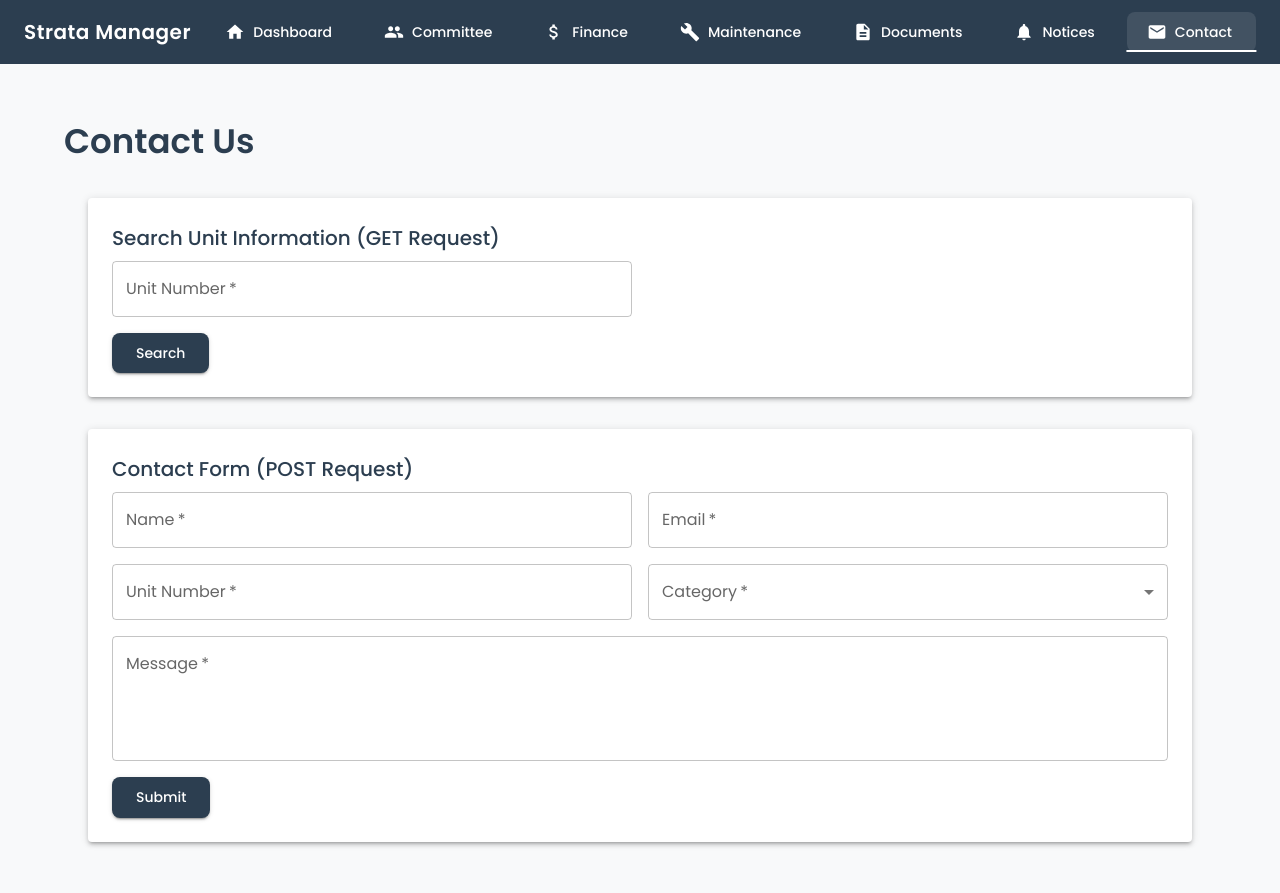
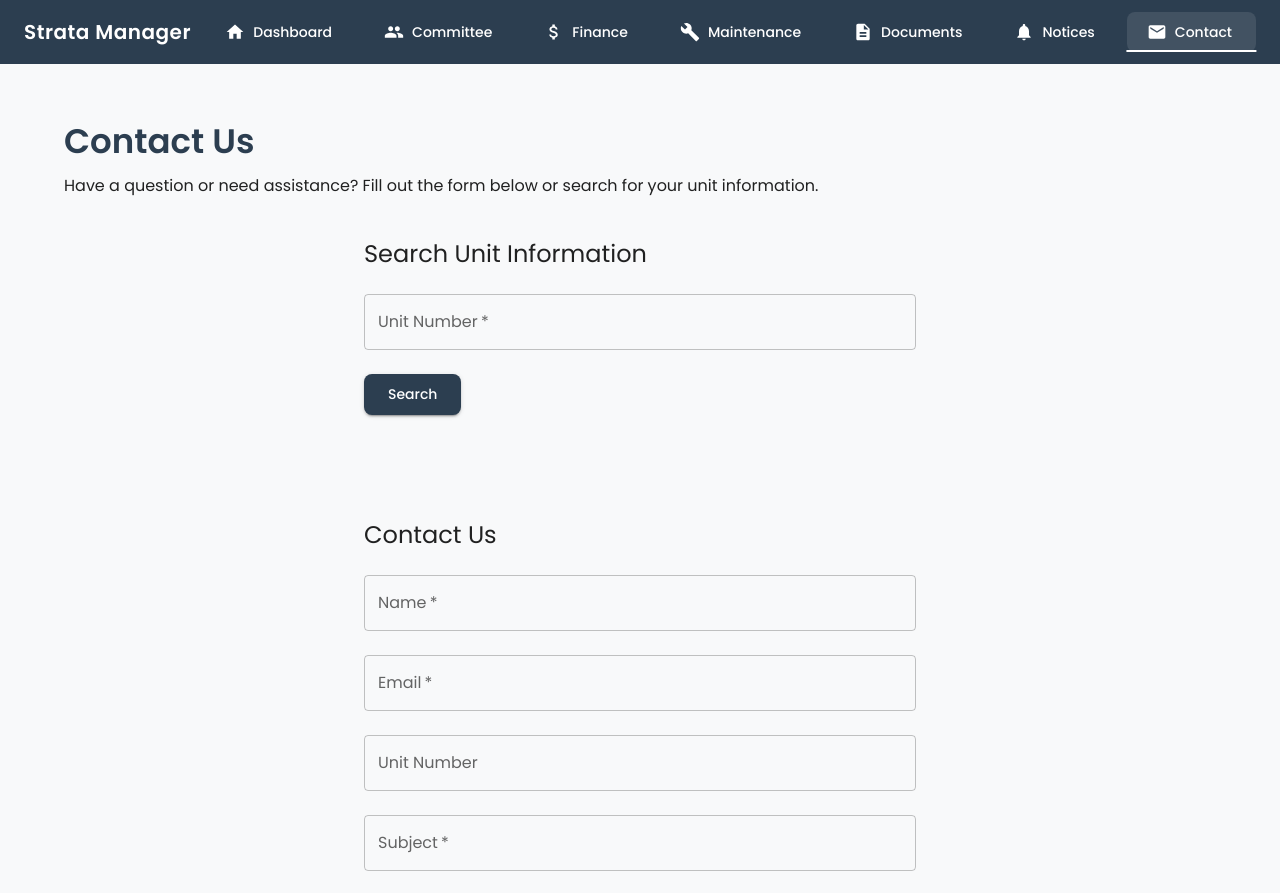
Before and after one commit to IshaanG165/website_project, a React (Vite) app: page /contact in a window 1280 px wide. Shown: the top 893 px of the page. Built offline with nearby package versions, Linux system fonts and the light colour scheme.

Commit message:
Updated Contact Us Form

```diff
--- a/src/components/ContactForm.jsx
+++ b/src/components/ContactForm.jsx
@@ -1,35 +1,25 @@
-import React, { useState, useEffect } from 'react';
+import React, { useState } from 'react';
 import {
   Box,
-  Paper,
   TextField,
   Button,
   Typography,
-  FormControl,
-  InputLabel,
-  Select,
-  MenuItem,
-  Grid,
   Alert,
+  CircularProgress
 } from '@mui/material';
 
-function ContactForm() {
+const ContactForm = () => {
   const [formData, setFormData] = useState({
     name: '',
     email: '',
-    unit: '',
-    category: '',
+    subject: '',
     message: '',
+    unitNumber: ''
   });
+  const [loading, setLoading] = useState(false);
+  const [error, setError] = useState('');
+  const [success, setSuccess] = useState('');
 
-  const [searchParams, setSearchParams] = useState({
-    unitNumber: '',
-  });
-
-  const [submitStatus, setSubmitStatus] = useState(null);
-  const [searchResult, setSearchResult] = useState(null);
-
-  // Handle form input changes
   const handleChange = (e) => {
     const { name, value } = e.target;
     setFormData(prev => ({
@@ -38,101 +28,60 @@ function ContactForm() {
     }));
   };
 
-  // Handle search input changes
-  const handleSearchChange = (e) => {
-    const { name, value } = e.target;
-    setSearchParams(prev => ({
-      ...prev,
-      [name]: value
-    }));
-  };
-
-  // Handle POST request
   const handleSubmit = async (e) => {
     e.preventDefault();
+    setLoading(true);
+    setError('');
+    setSuccess('');
+
     try {
-      // In a real application, this would be your API endpoint
-      const response = await fetch('/api/contact', {
+      const response = await fetch('/api/contact-request', {
         method: 'POST',
         headers: {
-          'Content-Type': 'application/json',
+          'Content-Type': 'application/json'
         },
-        body: JSON.stringify(formData),
+        body: JSON.stringify(formData)
       });
 
-      if (response.ok) {
-        setSubmitStatus({ type: 'success', message: 'Form submitted successfully!' });
-        setFormData({ name: '', email: '', unit: '', category: '', message: '' });
-      } else {
-        setSubmitStatus({ type: 'error', message: 'Failed to submit form.' });
+      const data = await response.json();
+
+      if (!response.ok) {
+        throw new Error(data.message || 'Failed to submit form');
       }
-    } catch (error) {
-      setSubmitStatus({ type: 'error', message: 'Failed to submit form.' });
-    }
-  };
 
-  // Handle GET request
-  const handleSearch = async (e) => {
-    e.preventDefault();
-    try {
-      // In a real application, this would be your API endpoint with query parameters
-      const queryString = new URLSearchParams(searchParams).toString();
-      const response = await fetch(`/api/units?${queryString}`);
-
-      if (response.ok) {
-        const data = await response.json();
-        setSearchResult({ type: 'success', data });
-      } else {
-        setSearchResult({ type: 'error', message: 'Unit not found.' });
-      }
-    } catch (error) {
-      setSearchResult({ type: 'error', message: 'Failed to search unit.' });
+      setSuccess('Your message has been sent successfully!');
+      setFormData({
+        name: '',
+        email: '',
+        subject: '',
+        message: '',
+        unitNumber: ''
+      });
+    } catch (err) {
+      setError(err.message || 'An error occurred while submitting the form');
+    } finally {
+      setLoading(false);
     }
   };
 
   return (
-    <Box sx={{ p: 3 }}>
-      {/* GET Request Form */}
-      <Paper elevation={3} sx={{ p: 3, mb: 4 }}>
-        <Typography variant="h6" gutterBottom>
-          Search Unit Information (GET Request)
+    <Box component="form" onSubmit={handleSubmit} sx={{ maxWidth: 600, mx: 'auto', p: 3 }}>
+      <Typography variant="h5" gutterBottom>
+        Contact Us
       </Typography>
-        <form onSubmit={handleSearch}>
-          <Grid container spacing={2}>
-            <Grid item xs={12} sm={6}>
-              <TextField
-                fullWidth
-                label="Unit Number"
-                name="unitNumber"
-                value={searchParams.unitNumber}
-                onChange={handleSearchChange}
-                required
-              />
-            </Grid>
-            <Grid item xs={12}>
-              <Button type="submit" variant="contained" color="primary">
-                Search
-              </Button>
-            </Grid>
-          </Grid>
-        </form>
-        {searchResult && (
-          <Alert severity={searchResult.type} sx={{ mt: 2 }}>
-            {searchResult.type === 'success'
-              ? `Unit ${searchParams.unitNumber} found!`
-              : searchResult.message}
+
+      {error && (
+        <Alert severity="error" sx={{ mb: 2 }}>
+          {error}
         </Alert>
       )}
-      </Paper>
 
-      {/* POST Request Form */}
-      <Paper elevation={3} sx={{ p: 3 }}>
-        <Typography variant="h6" gutterBottom>
-          Contact Form (POST Request)
-        </Typography>
-        <form onSubmit={handleSubmit}>
-          <Grid container spacing={2}>
-            <Grid item xs={12} sm={6}>
+      {success && (
+        <Alert severity="success" sx={{ mb: 2 }}>
+          {success}
+        </Alert>
+      )}
+
       <TextField
         fullWidth
         label="Name"
@@ -140,9 +89,9 @@ function ContactForm() {
         value={formData.name}
         onChange={handleChange}
         required
+        margin="normal"
       />
-            </Grid>
-            <Grid item xs={12} sm={6}>
+
       <TextField
         fullWidth
         label="Email"
@@ -151,60 +100,51 @@ function ContactForm() {
         value={formData.email}
         onChange={handleChange}
         required
+        margin="normal"
       />
-            </Grid>
-            <Grid item xs={12} sm={6}>
+
       <TextField
         fullWidth
         label="Unit Number"
-                name="unit"
-                value={formData.unit}
+        name="unitNumber"
+        value={formData.unitNumber}
+        onChange={handleChange}
+        margin="normal"
+      />
+
+      <TextField
+        fullWidth
+        label="Subject"
+        name="subject"
+        value={formData.subject}
         onChange={handleChange}
         required
+        margin="normal"
       />
-            </Grid>
-            <Grid item xs={12} sm={6}>
-              <FormControl fullWidth required>
-                <InputLabel>Category</InputLabel>
-                <Select
-                  name="category"
-                  value={formData.category}
-                  onChange={handleChange}
-                  label="Category"
-                >
-                  <MenuItem value="maintenance">Maintenance</MenuItem>
-                  <MenuItem value="complaint">Complaint</MenuItem>
-                  <MenuItem value="general">General Inquiry</MenuItem>
-                </Select>
-              </FormControl>
-            </Grid>
-            <Grid item xs={12}>
+
       <TextField
         fullWidth
         label="Message"
         name="message"
-                multiline
-                rows={4}
         value={formData.message}
         onChange={handleChange}
         required
+        multiline
+        rows={4}
+        margin="normal"
       />
-            </Grid>
-            <Grid item xs={12}>
-              <Button type="submit" variant="contained" color="primary">
-                Submit
+
+      <Button
+        type="submit"
+        variant="contained"
+        color="primary"
+        disabled={loading}
+        sx={{ mt: 2 }}
+      >
+        {loading ? <CircularProgress size={24} /> : 'Submit'}
       </Button>
-            </Grid>
-          </Grid>
-        </form>
-        {submitStatus && (
-          <Alert severity={submitStatus.type} sx={{ mt: 2 }}>
-            {submitStatus.message}
-          </Alert>
-        )}
-      </Paper>
     </Box>
   );
-}
+};
 
 export default ContactForm;
--- /dev/null
+++ b/src/components/UnitSearch.jsx
@@ -0,0 +1,115 @@
+import React, { useState } from 'react';
+import {
+  Box,
+  TextField,
+  Button,
+  Typography,
+  Alert,
+  CircularProgress,
+  Paper,
+  List,
+  ListItem,
+  ListItemText
+} from '@mui/material';
+
+const UnitSearch = () => {
+  const [unitNumber, setUnitNumber] = useState('');
+  const [loading, setLoading] = useState(false);
+  const [error, setError] = useState('');
+  const [unitInfo, setUnitInfo] = useState(null);
+
+  const handleSearch = async (e) => {
+    e.preventDefault();
+    setLoading(true);
+    setError('');
+    setUnitInfo(null);
+
+    try {
+      const response = await fetch(`/api/contact-request?unitNumber=${unitNumber}`, {
+        method: 'GET',
+        headers: {
+          'Authorization': 'Bearer your-token-here' // Replace with actual token
+        }
+      });
+
+      const data = await response.json();
+
+      if (!response.ok) {
+        throw new Error(data.message || 'Failed to fetch unit information');
+      }
+
+      if (data.count === 0) {
+        setError('No information found for this unit number');
+      } else {
+        setUnitInfo(data.data);
+      }
+    } catch (err) {
+      setError(err.message || 'An error occurred while searching');
+    } finally {
+      setLoading(false);
+    }
+  };
+
+  return (
+    <Box sx={{ maxWidth: 600, mx: 'auto', p: 3 }}>
+      <Typography variant="h5" gutterBottom>
+        Search Unit Information
+      </Typography>
+
+      <Box component="form" onSubmit={handleSearch} sx={{ mb: 3 }}>
+        <TextField
+          fullWidth
+          label="Unit Number"
+          value={unitNumber}
+          onChange={(e) => setUnitNumber(e.target.value)}
+          required
+          margin="normal"
+        />
+
+        <Button
+          type="submit"
+          variant="contained"
+          color="primary"
+          disabled={loading}
+          sx={{ mt: 2 }}
+        >
+          {loading ? <CircularProgress size={24} /> : 'Search'}
+        </Button>
+      </Box>
+
+      {error && (
+        <Alert severity="error" sx={{ mb: 2 }}>
+          {error}
+        </Alert>
+      )}
+
+      {unitInfo && (
+        <Paper elevation={2} sx={{ p: 2 }}>
+          <Typography variant="h6" gutterBottom>
+            Unit Information
+          </Typography>
+          <List>
+            {unitInfo.map((request, index) => (
+              <ListItem key={index} divider={index < unitInfo.length - 1}>
+                <ListItemText
+                  primary={`Request: ${request.subject}`}
+                  secondary={
+                    <>
+                      <Typography component="span" variant="body2" color="text.primary">
+                        Status: {request.status}
+                      </Typography>
+                      <br />
+                      Date: {new Date(request.timestamp).toLocaleDateString()}
+                    </>
+                  }
+                />
+              </ListItem>
+            ))}
+          </List>
+        </Paper>
+      )}
+    </Box>
+  );
+};
+
+export default UnitSearch;
--- a/src/pages/Contact.jsx
+++ b/src/pages/Contact.jsx
@@ -1,16 +1,29 @@
 import React from 'react';
-import { Container, Typography } from '@mui/material';
+import { Container, Box, Typography } from '@mui/material';
 import ContactForm from '../components/ContactForm';
+import UnitSearch from '../components/UnitSearch';
 
-function Contact() {
+const Contact = () => {
   return (
-    <Container maxWidth="lg" sx={{ mt: 4, mb: 4 }}>
-      <Typography variant="h4" gutterBottom>
-        Contact Us
-      </Typography>
-      <ContactForm />
+    <Container maxWidth="lg">
+      <Box sx={{ my: 4 }}>
+        <Typography variant="h4" component="h1" gutterBottom>
+          Contact Us
+        </Typography>
+        <Typography variant="body1" paragraph>
+          Have a question or need assistance? Fill out the form below or search for your unit information.
+        </Typography>
+
+        <Box sx={{ mb: 4 }}>
+          <UnitSearch />
+        </Box>
+
+        <Box>
+          <ContactForm />
+        </Box>
+      </Box>
     </Container>
   );
-}
+};
 
 export default Contact;
```
Lines whose indentation alone changed are shown as unchanged.
